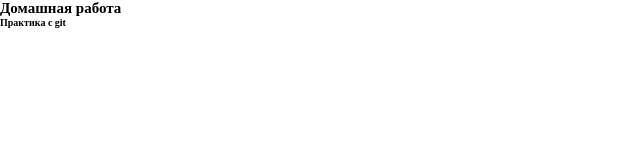
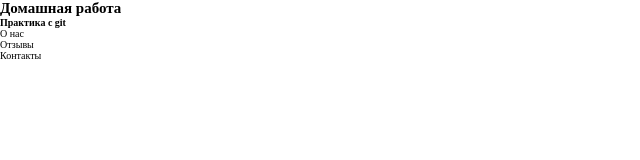
Before and after one commit to ArturSha/home-work-4, a plain HTML site: page index.html in a window 1280 px wide. Shown: the full height of the page, 0-640 px from the left. Drawn offline with Linux system fonts and the light colour scheme.

Commit message:
add footer

```diff
--- a/index.html
+++ b/index.html
@@ -13,5 +13,15 @@
         <h2>Домашная работа</h2>
         <h4>Практика с git</h4>
     </header>
+
+    <footer>
+        <nav>
+            <ul>
+                <li>О нас</li>
+                <li>Отзывы</li>
+                <li>Контакты</li>
+            </ul>
+        </nav>
+    </footer>
 </body>
 </html>
```
